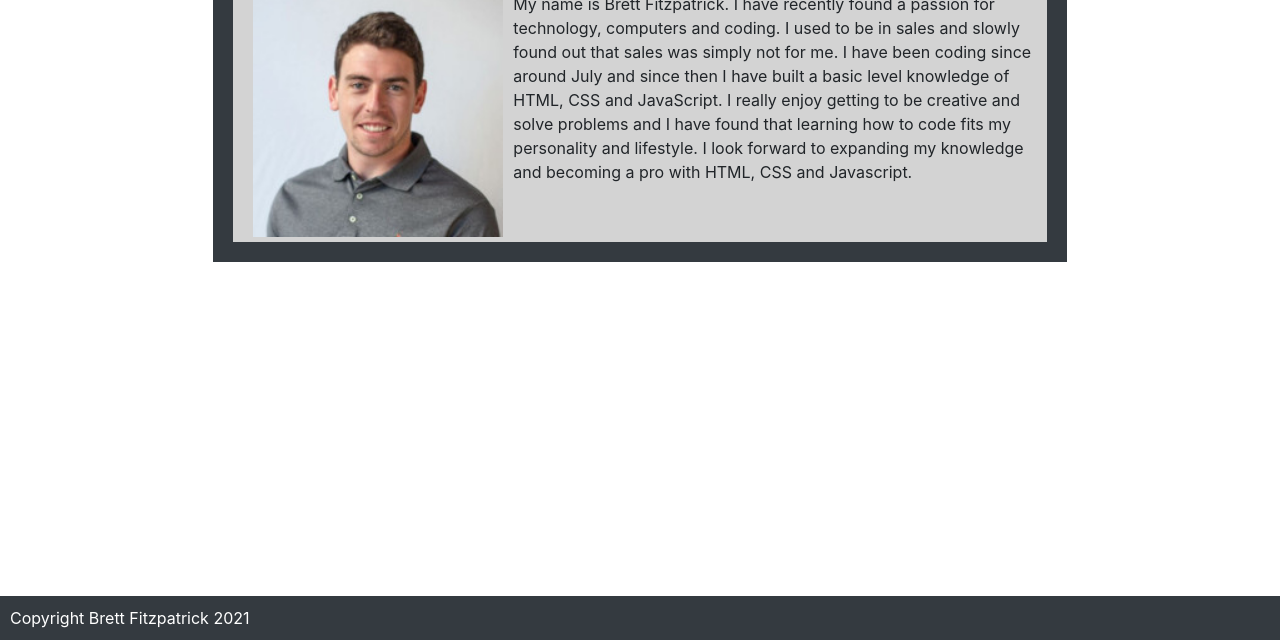
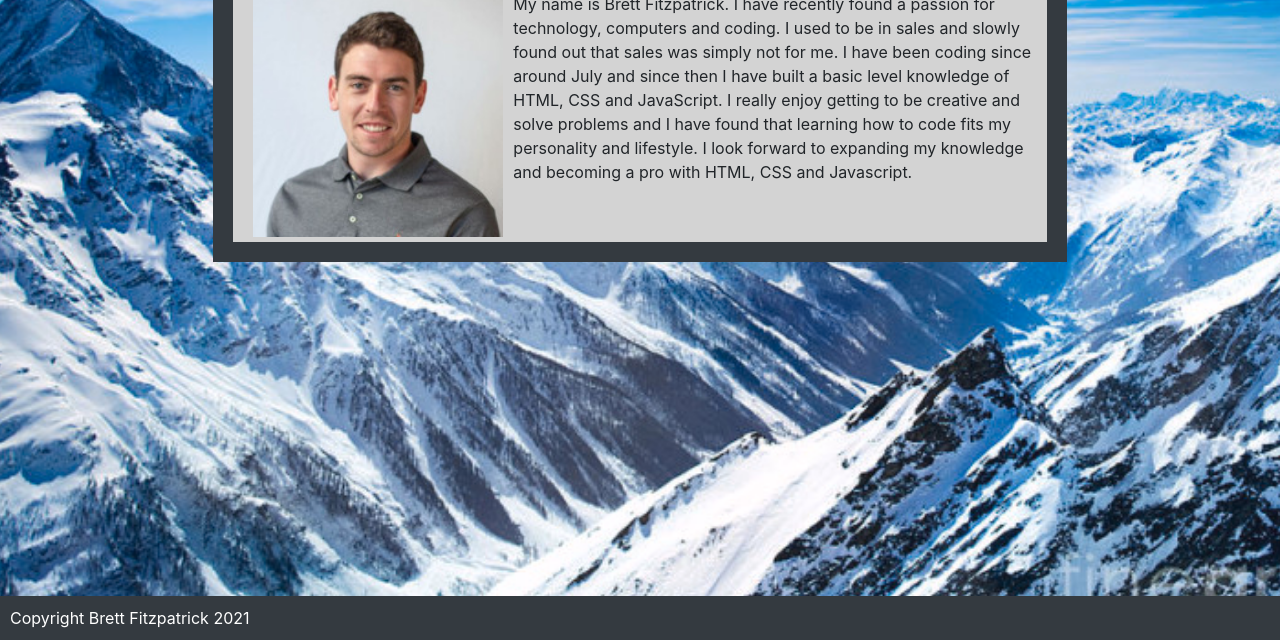
Before and after one commit to fitzpatb/Responsive-Portfolio, a plain HTML site: page index.html in a window 1280 px wide. Shown: the part 160-800 px from the top of the page. Drawn offline with nearby package versions, Linux system fonts and the light colour scheme; the site is published under a folder, as on GitHub Pages, so addresses that start at the root find nothing.

Commit message:
fixed background image

```diff
--- a/assets/style.css
+++ b/assets/style.css
@@ -6,7 +6,7 @@ html,
 body {
  height: 100%;
  position: relative;
- background: url(/assets/images/mountains.jpg) no-repeat center center fixed;
+ background: url("./images/mountains.jpg") no-repeat center fixed;
  background-size: cover;
  line-height: 1.5;
 }
```
